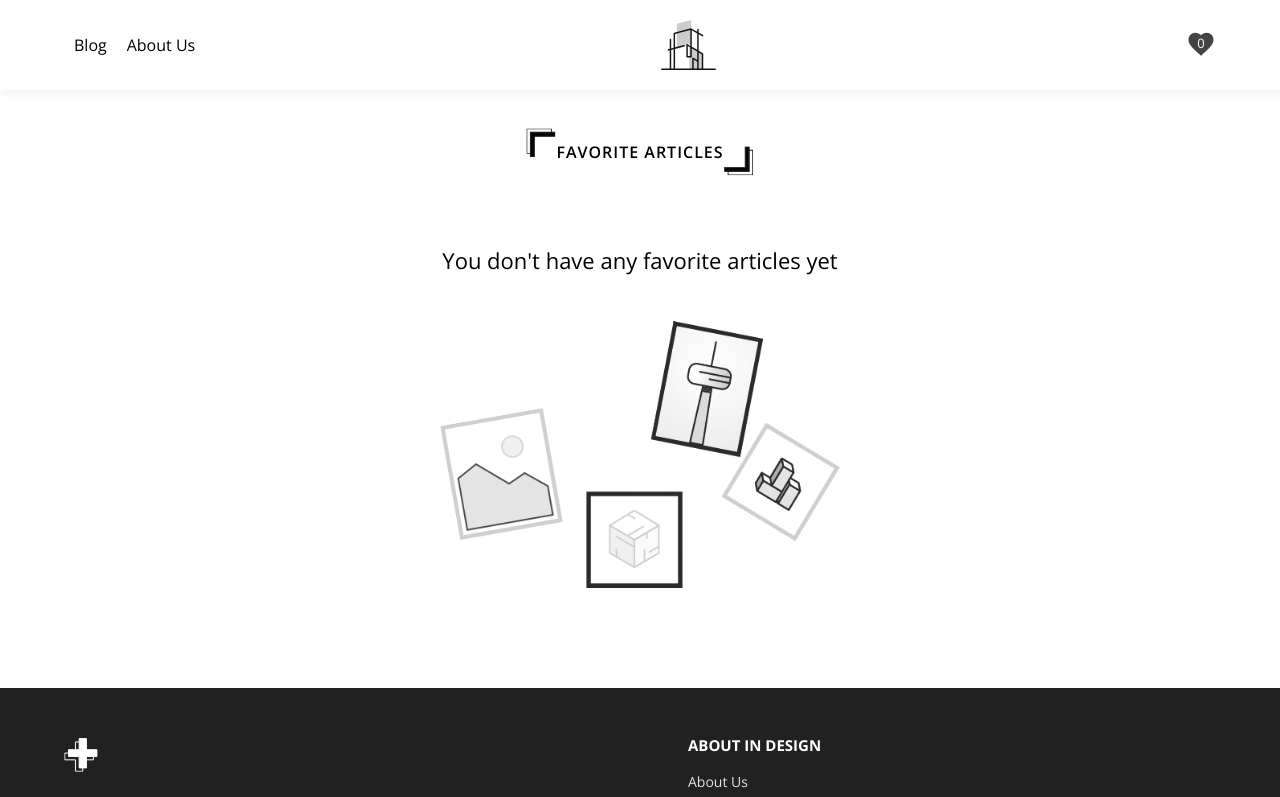
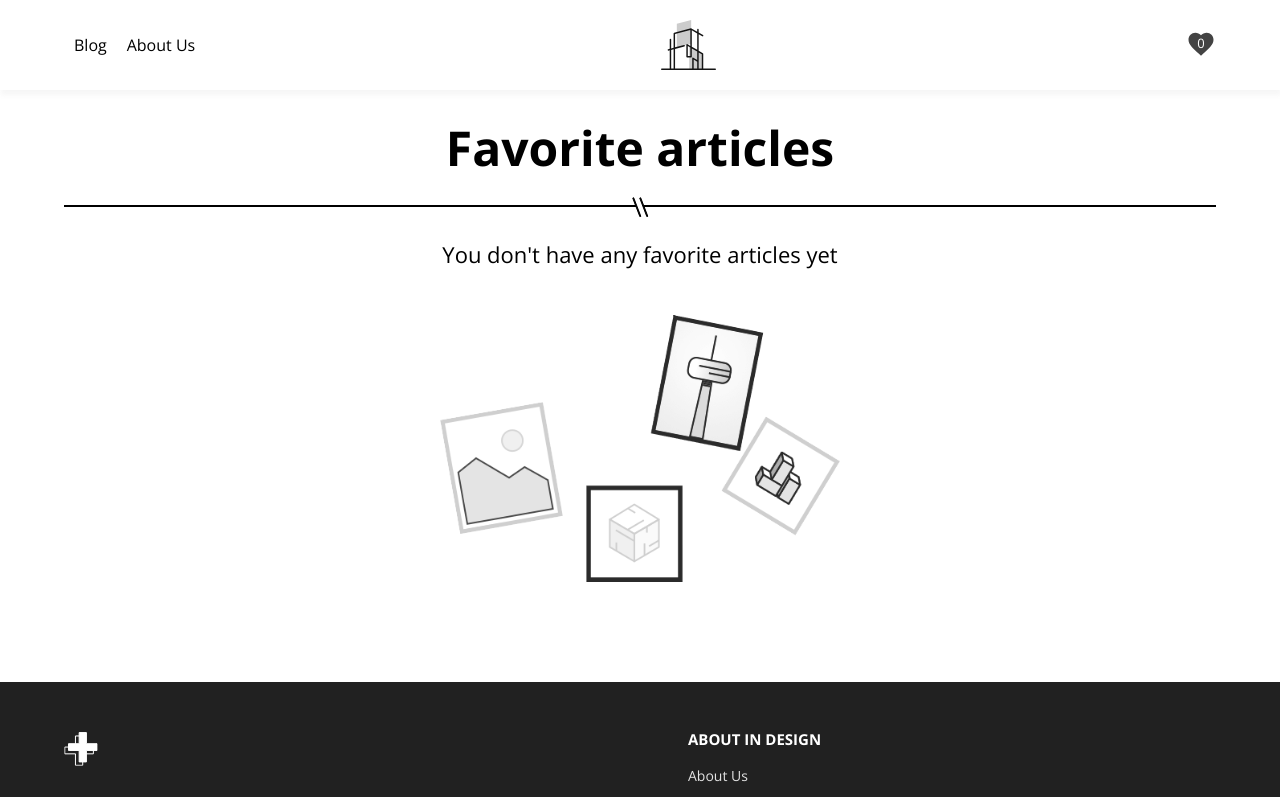
Before and after one commit to tetiana-kozak/design-blog, a React (Create React App) app: page /favorites in a window 1280 px wide. Shown: the top 797 px of the page. Built offline with nearby package versions, Linux system fonts and the light colour scheme.

Commit message:
ref: add PageTitle component

```diff
--- /dev/null
+++ b/src/components/Sections/PageTitle.scss
@@ -0,0 +1,7 @@
+.page-title {
+  margin-bottom: 30px;
+  font-size: 48px;
+  text-align: center;
+  font-weight: 700;
+  line-height: 55px;
+}
--- /dev/null
+++ b/src/components/Sections/PageTitle.tsx
@@ -0,0 +1,16 @@
+import DecorativeLine from 'components/Decor/DecorativeLine'
+import './PageTitle.scss'
+
+type Props = {
+  children: React.ReactNode
+}
+
+const PageTitle = ({ children }: Props) => {
+  return (
+    <>
+      <h1 className="page-title">{children}</h1>
+      <DecorativeLine />
+    </>
+  )
+}
+export default PageTitle
--- a/src/pages/ArticlePage/ArticlePage.scss
+++ b/src/pages/ArticlePage/ArticlePage.scss
@@ -142,18 +142,3 @@
     background: none;
   }
 }
-
-.decorative-line {
-  border-top: 2px solid #000;
-  height: 13px;
-  width: 100%;
-  margin: 10px 0 25px;
-  .center {
-    display: flex;
-    justify-content: center;
-    img {
-      position: relative;
-      top: -10px;
-    }
-  }
-}
--- a/src/pages/ArticlePage/ArticlePage.tsx
+++ b/src/pages/ArticlePage/ArticlePage.tsx
@@ -1,5 +1,4 @@
 import CategoryButton from 'components/Buttons/CategoryButton'
-import imageDecor from 'assets/line-decor.svg'
 import './ArticlePage.scss'
 import { Swiper, SwiperSlide } from 'swiper/react'
 import { Autoplay, Pagination } from 'swiper'
@@ -9,6 +8,7 @@ import author from 'assets/authors/leo-lei.jpg'
 import ArticlesArray, { Article, getArticlesObject } from 'utils/articlesArray'
 import { useParams } from 'react-router-dom'
 import FavoriteButton from 'components/FavouriteButton/FavoriteButton'
+import DecorativeLine from 'components/Decor/DecorativeLine'
 
 type Props = {
   articlesObject?: {
@@ -30,11 +30,8 @@ const ArticlePage = ({
 
         <h1 className="heading-title">{article.title}</h1>
 
-        <div className="decorative-line">
-          <div className="center">
-            <img src={imageDecor} alt="" />
-          </div>
-        </div>
+        <DecorativeLine />
+
         <div className="heading-subtitle">
           <div className="date-and-author">
             {article.date} <span> By {article.author}</span>
--- a/src/pages/Favorites/Favorites.tsx
+++ b/src/pages/Favorites/Favorites.tsx
@@ -2,9 +2,9 @@ import { Grid } from '@mui/material'
 import { useAppSelector } from 'redux/hooks'
 import ArticlesArray from 'utils/articlesArray'
 import './Favorites.scss'
-import SectionTitle from 'components/Sections/SectionTitle'
 import NoFavoriteArticles from 'components/Favorites/NoFavoriteArticles'
 import FavoriteArticle from 'components/Favorites/FavoriteArticle'
+import PageTitle from 'components/Sections/PageTitle'
 
 type Props = {}
 const Favorites = (props: Props) => {
@@ -16,7 +16,7 @@ const Favorites = (props: Props) => {
 
   return (
     <>
-      <SectionTitle sectionTitle="Favorite articles" />
+      <PageTitle>Favorite articles</PageTitle>
       <Grid container spacing={6}>
         {filteredArray.length === 0 ? (
           <Grid item xs={12} sm={12} md={12} lg={12}>
```
